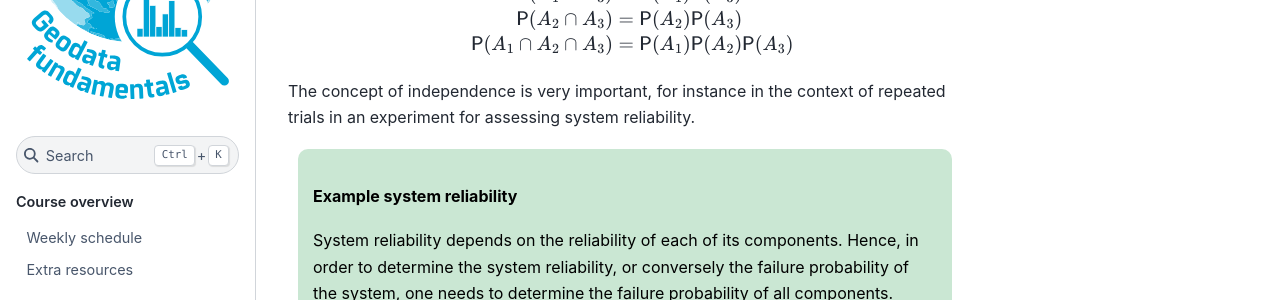
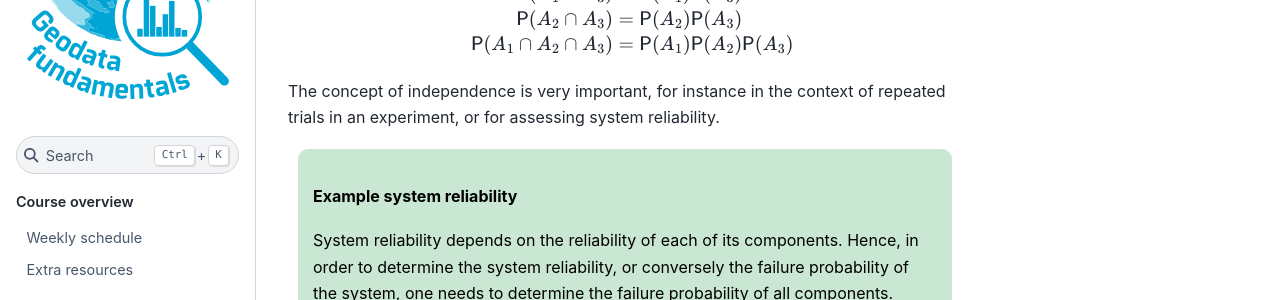
Before and after one commit to BScECT/geofun, a Jupyter Book: the page built from book/1_sensing_and_statistics/probability_theory/CondProb.md, in a window 1280 px wide and 1400 px high, scrolled down 5667 px. Shown: the part 179-479 px from the top of the window. Built offline with Jupyter Book 1.0.4 settings and Sphinx 7.4.7 and the Sphinx Book theme 1.1.4, drawn with Linux system fonts in a browser that asks for light colours; comment, search, counter and statistics services are not loaded; some of the changed lines change nothing that is shown; some of the changed text lies outside the part shown.

Commit message:
update 1702_1

```diff
--- a/book/1_sensing_and_statistics/probability_theory/CondProb.md
+++ b/book/1_sensing_and_statistics/probability_theory/CondProb.md
@@ -232,7 +232,7 @@
 \end{align*}
 $$
 
-The concept of independence is very important, for instance in the context of repeated trials in an experiment for assessing system reliability.
+The concept of independence is very important, for instance in the context of repeated trials in an experiment, or for assessing system reliability.
 
 <div style="background-color:#CAE7D3; color: black; width:95%; vertical-align: middle; padding:15px; margin: 10px; border-radius: 10px">
 <p>
@@ -265,3 +265,33 @@
 Hence, the failure probability increases by adding more components in a series, which is as expected since each component makes the system more susceptible to failure.
 
 </div>
+
+:::{card} Exercises
+
+<iframe src="https://tudelft.h5p.com/content/1292827810544191377/embed" aria-label="Q05_Bayes" width="1088" height="637" frameborder="0" allowfullscreen="allowfullscreen" allow="autoplay *; geolocation *; microphone *; camera *; midi *; encrypted-media *"></iframe><script src="https://tudelft.h5p.com/js/h5p-resizer.js" charset="UTF-8"></script>
+
+:::
+
+:::{card} Exercises
+
+<iframe src="https://tudelft.h5p.com/content/1292827823249190307/embed" aria-label="Q06_totalP" width="1088" height="637" frameborder="0" allowfullscreen="allowfullscreen" allow="autoplay *; geolocation *; microphone *; camera *; midi *; encrypted-media *"></iframe><script src="https://tudelft.h5p.com/js/h5p-resizer.js" charset="UTF-8"></script>
+
+:::
+
+:::{card} Exercises
+
+<iframe src="https://tudelft.h5p.com/content/1292827827161330647/embed" aria-label="Q07" width="1088" height="637" frameborder="0" allowfullscreen="allowfullscreen" allow="autoplay *; geolocation *; microphone *; camera *; midi *; encrypted-media *"></iframe><script src="https://tudelft.h5p.com/js/h5p-resizer.js" charset="UTF-8"></script>
+
+:::
+
+:::{card} Exercises
+
+<iframe src="https://tudelft.h5p.com/content/1292827839811357777/embed" aria-label="Q08_system" width="1088" height="637" frameborder="0" allowfullscreen="allowfullscreen" allow="autoplay *; geolocation *; microphone *; camera *; midi *; encrypted-media *"></iframe><script src="https://tudelft.h5p.com/js/h5p-resizer.js" charset="UTF-8"></script>
+
+:::
+
+:::{card} Exercises
+
+<iframe src="https://tudelft.h5p.com/content/1292827853278700257/embed" aria-label="Q09_condprob" width="1088" height="637" frameborder="0" allowfullscreen="allowfullscreen" allow="autoplay *; geolocation *; microphone *; camera *; midi *; encrypted-media *"></iframe><script src="https://tudelft.h5p.com/js/h5p-resizer.js" charset="UTF-8"></script>
+
+:::
```
